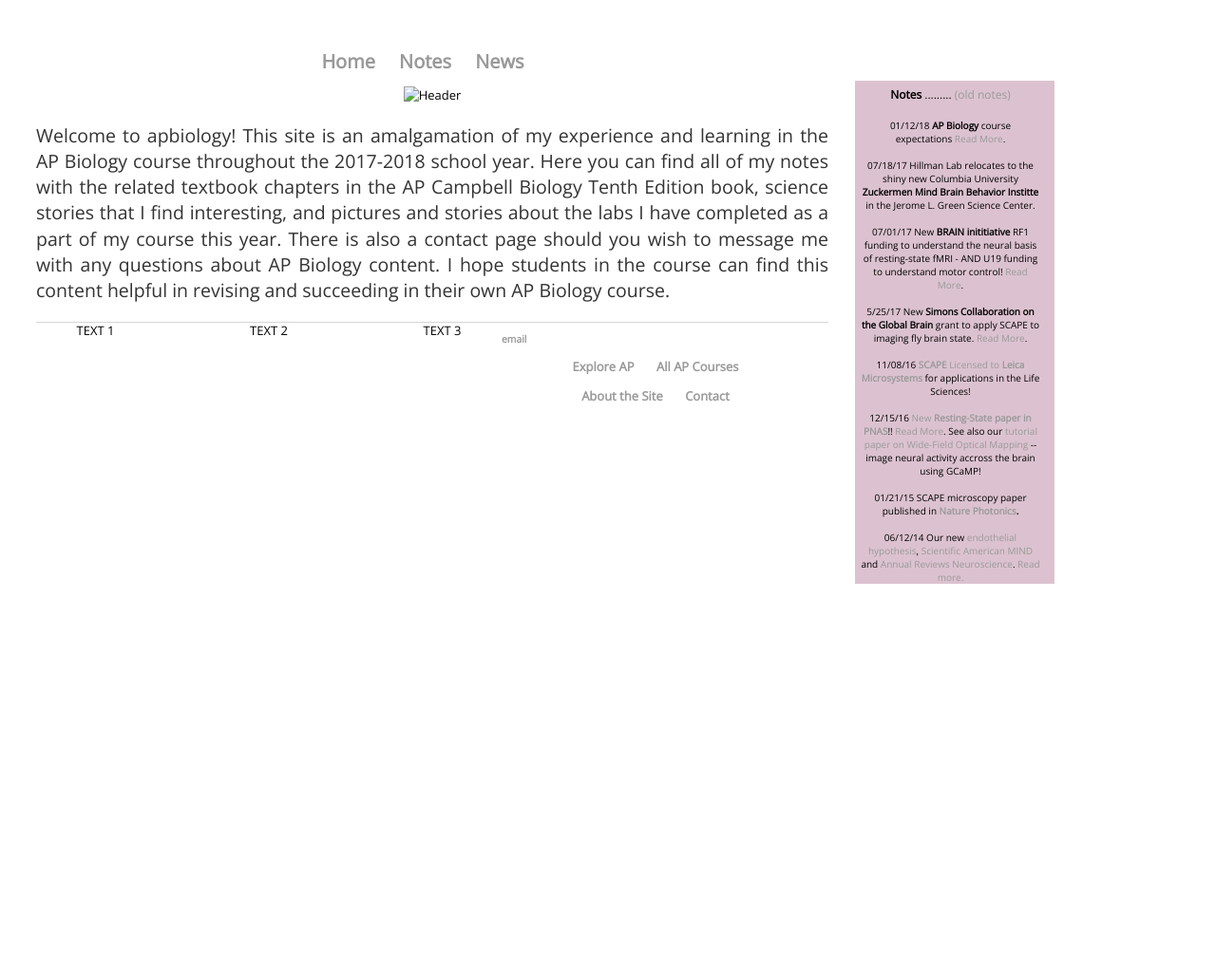
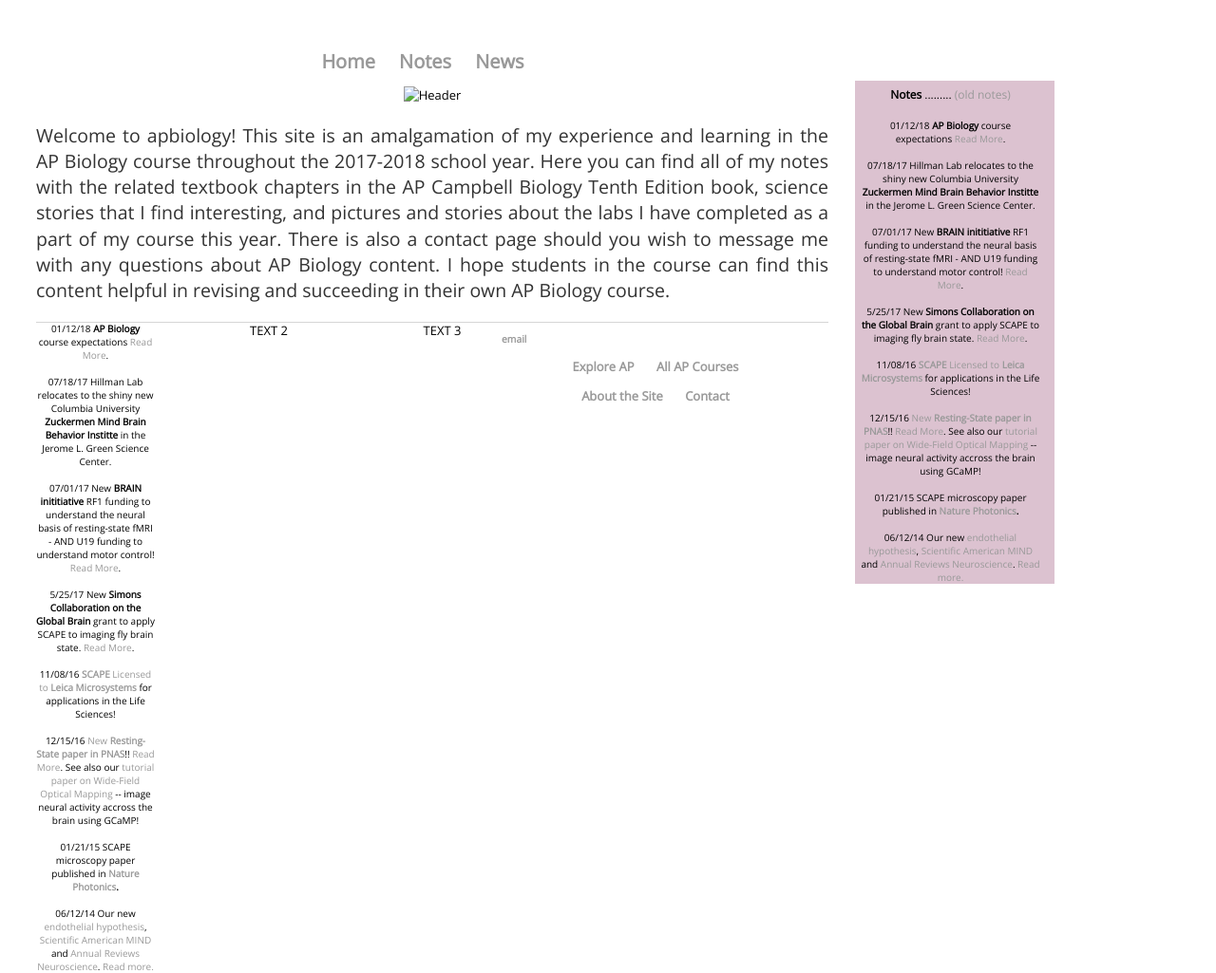
Before and after one commit to meganscarlett/meganscarlett.github.io, a Jekyll site: the page built from index.html, in a window 1280 px wide. Shown: the whole page at 95% size. Built offline with Jekyll 4.4.1, drawn with Linux system fonts in a browser that asks for light colours; before the commit the page ends 968 px from its top, so only the background shows below that.

Commit message:
Update index.html

```diff
--- a/index.html
+++ b/index.html
@@ -57,7 +57,25 @@ I hope students in the course can find this content helpful in revising and succ
 		<!-- COLUMNS-->
 <center><link rel="stylesheet" type="text/css" href="/css/columns.css">
  <div id="wrapper">
-	<div id="column-left">TEXT 1</div>
+	<div id="column-left">      <div style="font-size: 10px">
+                    01/12/18 <strong> AP Biology </strong> course expectations <a href="https://meganscarlett.github.io/2018/01/11/ap-biology-course-expectations.html">Read More</a>.</span><span class="style17"><br>
+                    <br>
+                      </span><span class="style3"> 07/18/17 Hillman Lab relocates to the shiny new Columbia University <strong>Zuckermen Mind Brain Behavior Institte</strong> in the Jerome L. Green Science Center. </span><span class="style17"><br>
+                    <br>
+                   </span><span class="style3"> 07/01/17 New <strong>BRAIN inititiative</strong> RF1 funding to understand the neural basis of resting-state fMRI - AND U19 funding to understand motor control! <a href="https://zuckermaninstitute.columbia.edu/columbia-s-zuckerman-institute-awarded-251m-brain-initiative-drive-neuroscience-discovery">Read More</a>. </span><span class="style17"><br>
+                    <br>
+                   </span><span class="style3"> 5/25/17 New <strong>Simons Collaboration on the Global Brain</strong> grant to apply SCAPE to imaging  fly brain state. <a href="https://www.simonsfoundation.org/funded-project/the-representation-of-internal-state-in-the-fly-brain/">Read More</a>.</span><span class="style17"><br>
+                    <br>
+                    </span><span class="style3"> 11/08/16 <a href="http://www.leica-microsystems.com/company/press-portal/tab-content/press-details/article/real-time-3d-imaging-of-living-organisms-at-sub-cellular-resolution/News/detail/"><strong>SCAPE</strong> Licensed to <strong>Leica Microsystems</strong></a> for applications in the Life Sciences!</span><span class="style17"><br>
+                     <br>
+                    </span><span class="style3"> 12/15/16 <a href="http://www.pnas.org/content/early/2016/12/13/1525369113.abstract">New <strong>Resting-State paper in PNAS</strong></a>!! <a href="https://www.wired.com/2016/12/watch-brain-flicker-activity-rests/">Read More</a>. See also our <a href="http://rstb.royalsocietypublishing.org/content/371/1705/20150360.long">tutorial paper on Wide-Field Optical Mapping</a> -- image neural activity accross the brain using GCaMP! </span><span class="style17"><br>
+                      <br>
+                    </span><span class="style3">01/21/15 SCAPE microscopy paper published in <strong><a href="http://www.nature.com/nphoton/journal/v9/n2/full/nphoton.2014.323.html">Nature Photonics</a>.</strong></span><span class="style17"><br>
+                      <br>
+                       </span><span class="style3">06/12/14 Our new <a href="http://jaha.ahajournals.org/content/3/3/e000787.full">endothelial hypothesis</a>,<a href="http://www.scientificamerican.com/article/brain-disorders-might-arise-from-starving-neurons/"> Scientific American MIND</a> and <a href="http://www.annualreviews.org/doi/abs/10.1146/annurev-neuro-071013-014111">Annual Reviews Neuroscience</a>. <a href="http://engineering.columbia.edu/columbia-engineers-provide-new-insight-how-brain-regulates-its-blood-flow">Read more.</a></span></span><span class="style17"><br>
+                                                        </span></p>
+          </p>
+</div></div>
 	<div id="column-center">TEXT 2</div>
 	<div id="column-right">TEXT 3</div>
           </div>
```
